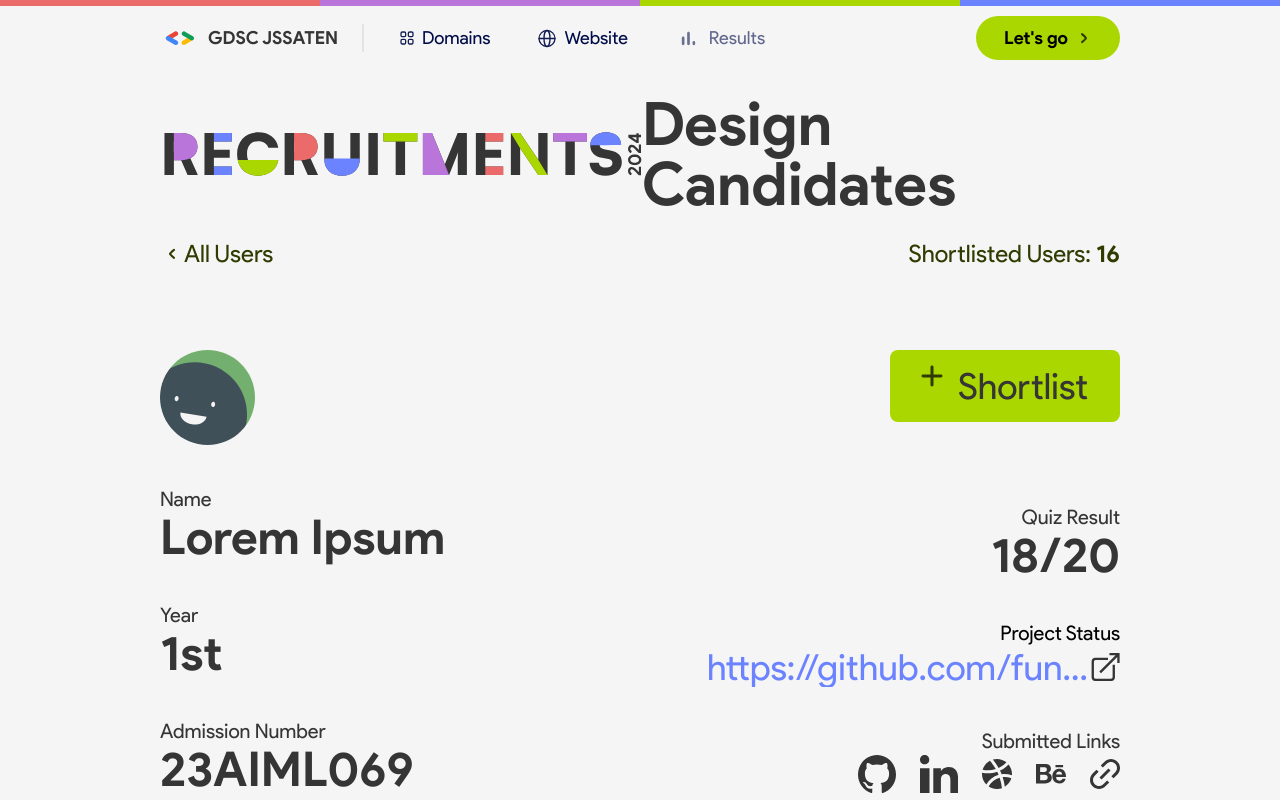
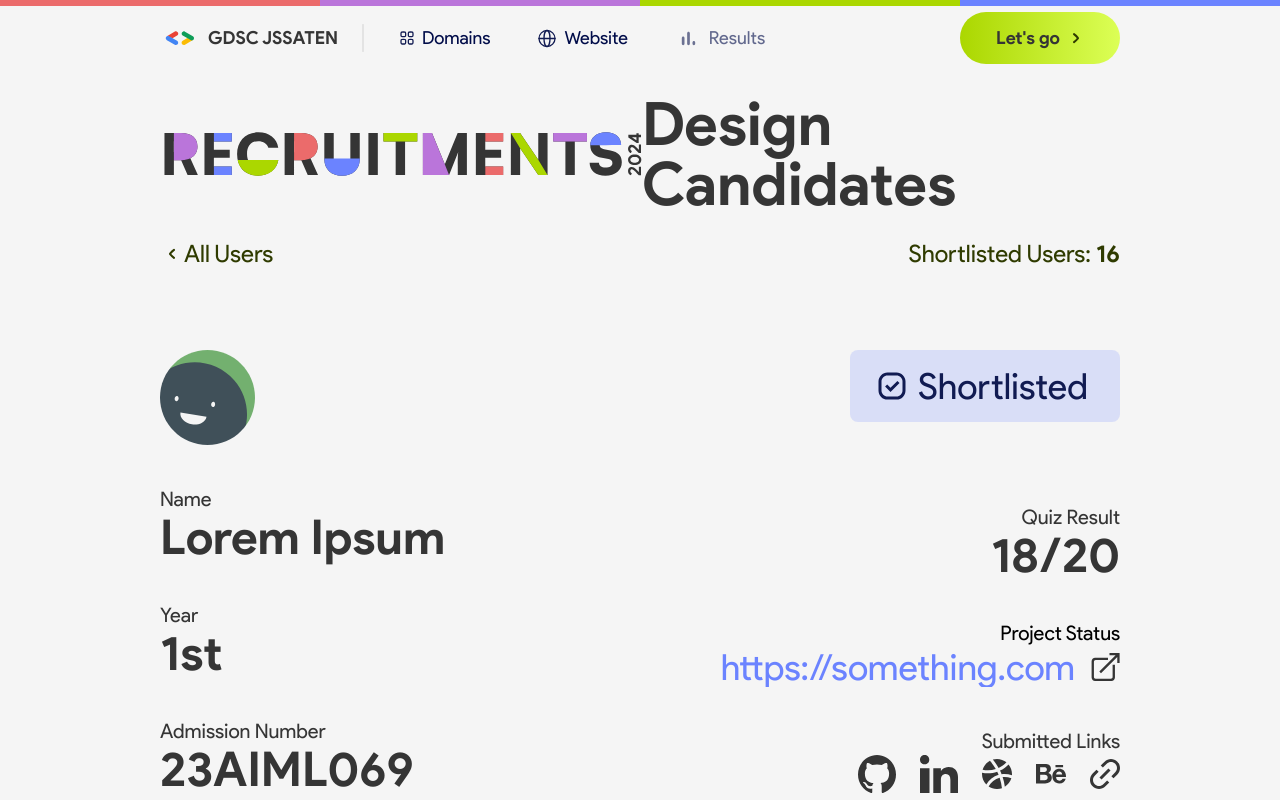
Before and after one commit to RamitVishwakarma/Recruitment-Platform, a React (Vite) app in the folder Recruitment2k24/: page /profile in a window 1280 px wide. Shown: the top 800 px of the page. Built offline with nearby package versions, Linux system fonts and the light colour scheme; the HTML template or start-up script is replaced by a standard one.

Commit message:
svg fixes

```diff
--- a/Recruitment2k24/package.json
+++ b/Recruitment2k24/package.json
@@ -13,7 +13,8 @@
   "dependencies": {
     "react": "^18.2.0",
     "react-dom": "^18.2.0",
-    "react-router-dom": "^6.21.1"
+    "react-router-dom": "^6.21.1",
+    "validator": "^13.11.0"
   },
   "devDependencies": {
     "@types/react": "^18.2.43",
--- a/Recruitment2k24/src/components/Navbar.jsx
+++ b/Recruitment2k24/src/components/Navbar.jsx
@@ -49,7 +49,7 @@ export default function Navbar() {
           <Link to="/register">
             <button
               id="login"
-              className="flex items-center justify-center px-6 py-1 bg-lime rounded-full">
+              className="flex items-center justify-center px-8 py-2 rounded-full text-grey">
               <div className="p-1 font-bold">Let's&nbsp;go</div>
               <img src={`${arrRight}`} />
             </button>
--- a/Recruitment2k24/src/index.css
+++ b/Recruitment2k24/src/index.css
@@ -15,7 +15,39 @@
   }
 }
 
+:root {
+  --color-hr: #00000066;
+  --color-grey: #353535;
+  --color-nav-hover: #CDD5FF;
+  --color-text-box: #FBFBFB;
+  --color-button-text: #2F3B00;
+  --color-button-hover: #D4F74C;
+  --color-blue: #000C49;
+  --color-red: #EB6B6B;
+  --color-purple: #BA75DA;
+  --color-lime: #ABD700;
+  --color-light-blue: #6B83FF;
+  --color-light-purple: #E570D2;
+  --color-para-blue: #111B52;
+  --color-light-red: #EB6B6B;
+  --color-white: #F5F5F5;
+  --color-text-green: #579C00;
+  --color-input-blue: #6B83FF;
+  --color-footer: #E5E5E5;
+}
+
+
+#login {
+  background: linear-gradient(90deg, #ABD700 0%, #DCFF56 100%);
+  transition: all 0.2s ease-in-out;
+}
+
+#login:hover {
+  background: linear-gradient(99deg, #ABD700 6.8%, #DCFF56 69.2%);
+}
+
 #login img {
+  fill: white;
   transition: all 0.2s ease-in-out;
 }
 
@@ -24,11 +56,13 @@
 }
 
 body {
-  background-color: #f5f5f5;
+  background-color: var(--color-white);
 }
 
 * {
   font-family: ProductSans, sans-serif;
+  -webkit-font-smoothing: antialiased;
+  -moz-osx-font-smoothing: grayscale;
   box-sizing: border-box;
 }
 
@@ -44,19 +78,35 @@ select:active {
 
 input:hover,
 select:hover {
-  outline: 2px solid #353535;
+  outline: 2px solid var(--color-grey);
 }
 
 input:focus,
 select:focus {
-  outline: solid 2px #6b83ff;
-  border: 1px solid #6b83ff;
+  outline: solid 2px var(--color-input-blue);
+  border: 1px solid var(--color-input-blue);
 }
 
 .project-icon-svg path {
-  fill: #ba75da;
+  fill: var(--color-purple);
 }
 /* agar svg par hover toh sare svg ke andar paths ko fill */
 .nav-icons-svg:hover path {
-  fill: #6b83ff;
+  fill: var(--color-input-blue);
 }
+
+#shortlist-checkmark path {
+  fill: var(--color-para-blue);
+}
+
+#shortlist-filter-close path{
+  fill: var(--color-text-green);
+}
+
+#interview-filter-close path{
+  fill: var(--color-red);
+}
+
+#project-filter-close path{
+  fill: var(--color-purple);
+}
--- a/Recruitment2k24/src/pages/admin/allusers.jsx
+++ b/Recruitment2k24/src/pages/admin/allusers.jsx
@@ -2,7 +2,7 @@ import Navbar from "../../components/Navbar";
 import Footer from "../../components/Footer";
 import Logo from "../../assets/header-logo.svg";
 import back from "../../assets/arrRight.svg";
-import close from "../../assets/close.svg";
+import Close from "../../assets/close.svg?react";
 import search from "../../assets/search.svg";
 import { Link } from "react-router-dom";
 import React, { useState } from "react";
@@ -89,7 +89,7 @@ const AllUsers = () => {
             className={`flex items-center px-5 py-1 gap-2 border-2 rounded-full border-purple text-purple ${
               project ? "bg-purple/10" : ""
             }`}>
-            {project ? <img src={close} alt="" /> : ""}
+            {project ? <Close id="project-filter-close"/> : ""}
             <p>Projects&nbsp;Submitted:&nbsp;</p>
             <span className="font-bold">38</span>
           </button>
@@ -99,7 +99,7 @@ const AllUsers = () => {
             className={`flex items-center px-5 py-1 gap-2 border-2 rounded-full border-red text-red ${
               interviewed ? "bg-red/10" : ""
             }`}>
-            {interviewed ? <img src={close} alt="" /> : ""}
+            {interviewed ? <Close id="interview-filter-close"/> : ""}
             <p>Interviewed:&nbsp;</p>
             <span className="font-bold">34</span>
           </button>
@@ -109,7 +109,7 @@ const AllUsers = () => {
             className={`flex items-center px-5 py-1 gap-2 border-2 rounded-full border-text-green text-text-green ${
               shortlist ? "bg-text-green/10" : ""
             }`}>
-            {shortlist ? <img src={close} alt="" /> : ""}
+            {shortlist ? <Close id="shortlist-filter-close" /> : ""}
             <p>Shortlisted&nbsp;Users:&nbsp;</p>
             <span className="font-bold">16</span>
           </button>
@@ -119,7 +119,7 @@ const AllUsers = () => {
         </div>
       </div>
 
-      <div className="mx-40 mt-5 text-2xl">
+      <div className="mx-40 mt-5 text-2xl mb-20">
         <table className="w-full text-center">
           <tr className="bg-light-blue text-text-box">
             <th className="py-4">#</th>
--- a/Recruitment2k24/src/pages/admin/profile.jsx
+++ b/Recruitment2k24/src/pages/admin/profile.jsx
@@ -1,40 +1,44 @@
 import Navbar from "../../components/Navbar";
 import Footer from "../../components/Footer";
 import Logo from "../../assets/header-logo.svg";
-import add from "../../assets/add.svg";
+import Add from "../../assets/add.svg?react";
 import avatar from "../../assets/avatar.svg";
 import back from "../../assets/arrRight.svg";
-import checked from "../../assets/checked.svg";
+import Checked from "../../assets/checked.svg?react";
 import error from "../../assets/error.svg";
-import extlink from "../../assets/extlink.svg";
-import Github from "../../assets/footer-git.svg";
-import hackerrank from "../../assets/hackerrank.svg";
-import linkedin from "../../assets/footer-li.svg";
-import dribbble from "../../assets/dribbble.svg";
-import behance from "../../assets/behance.svg";
-import custom from "../../assets/customlink.svg";
+import Extlink from "../../assets/extlink.svg?react";
+import Github from "../../assets/footer-git.svg?react";
+import Hackerrank from "../../assets/hackerrank.svg?react";
+import Linkedin from "../../assets/footer-li.svg?react";
+import Dribbble from "../../assets/dribbble.svg?react";
+import Behance from "../../assets/behance.svg?react";
+import Customlink from "../../assets/customlink.svg?react";
 import { Link } from "react-router-dom";
 import React, { useState } from "react";
+import validator from 'validator'
 
 const Profile = () => {
-  var users = {
+  const [users, setUser] = useState({
     name: "Lorem Ipsum",
     year: "1st",
     admNumber: "23AIML069",
-    project: "https://github.com/funinkina/manjaro-minimal-bootsplash",
+    project: "https://something.com",
     quizResults: "18/20",
     interviewStatus: "Scheduled",
-    shortlisted: false,
+    shortlisted: true,
     github: "https://something.com",
     hackerrank: "",
     linkedin: "https://linkedin.com",
     dribble: "https://dribble.com",
     behance: "https://behance.com",
     custom: "https://custom.com",
-  };
+  });
 
   const toggleShortlisted = () => {
-    users[shortlisted] = !users.shortlisted;
+    setUser({
+      ...users,
+      shortlisted: !users.shortlisted,
+    });
   };
 
   return (
@@ -77,11 +81,11 @@ const Profile = () => {
         <div className="flex flex-col gap-10 justify-between items-end">
           <button
             onClick={toggleShortlisted}
-            className={`flex py-2 px-6 rounded-lg ${
-              users.shortlisted ? "bg-light-blue/20" : "bg-lime"
+            className={`flex items-center py-2 px-6 rounded-lg ${
+              users.shortlisted ? "bg-light-blue/20 text-para-blue" : "bg-lime text-button-text"
             } `}>
-            <img src={users.shortlisted ? checked : add} />
-            <div className="p-2 text-4xl text-grey">
+            {users.shortlisted ? <Checked id='shortlist-checkmark'/> : <Add />}
+            <div className="p-2 text-4xl">
               {users.shortlisted ? "Shortlisted" : "Shortlist"}
             </div>
           </button>
@@ -94,15 +98,15 @@ const Profile = () => {
 
             <div>
               <p className="text-xl text-right">Project Status</p>
-              {users.project ? (
-                <div className="flex">
+              {validator.isURL(users.project) ? (
+                <div className="flex items-center gap-4 nav-icons-svg">
                   <a
                     className="text-light-blue text-right overflow-hidden line-clamp-1 text-ellipsis text-4xl w-[30vw] hover:underline"
                     target="_blank"
                     href={users.project}>
                     {users.project}
                   </a>
-                  <img src={extlink} alt="" />
+                  <Extlink/>
                 </div>
               ) : (
                 <p className="text-4xl flex text-red">
@@ -116,32 +120,32 @@ const Profile = () => {
               <div className="flex gap-6 items-center">
                 {users.github ? (
                   <a target="_blank" href={users.github}>
-                    <img src={Github} alt="" />
+                    <Github className='nav-icons-svg'/>
                   </a>
                 ) : null}
                 {users.hackerrank ? (
                   <a target="_blank" href={users.hackerrank}>
-                    <img src={hackerrank} alt="" />
+                    <Hackerrank className='nav-icons-svg'/>
                   </a>
                 ) : null}
                 {users.linkedin ? (
                   <a target="_blank" href={users.linkedin}>
-                    <img src={linkedin} alt="" />
+                    <Linkedin className='nav-icons-svg'/>
                   </a>
                 ) : null}
                 {users.dribble ? (
                   <a target="_blank" href={users.dribble}>
-                    <img src={dribbble} alt="" />
+                    <Dribbble className='nav-icons-svg'/>
                   </a>
                 ) : null}
                 {users.behance ? (
                   <a target="_blank" href={users.behance}>
-                    <img src={behance} alt="" />
+                    <Behance className='nav-icons-svg'/>
                   </a>
                 ) : null}
                 {users.custom ? (
                   <a target="_blank" href={users.custom}>
-                    <img src={custom} alt="" />
+                    <Customlink className='nav-icons-svg'/>
                   </a>
                 ) : null}
               </div>
```
Also changed, not shown: Recruitment2k24/src/assets/close.svg, 1 other file (tests, documents, lock files or other folders).
